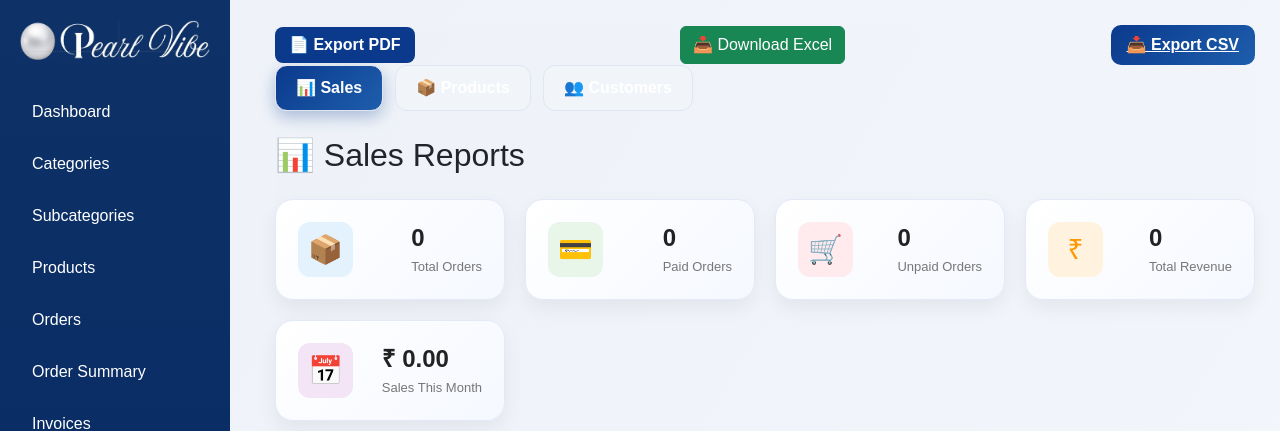
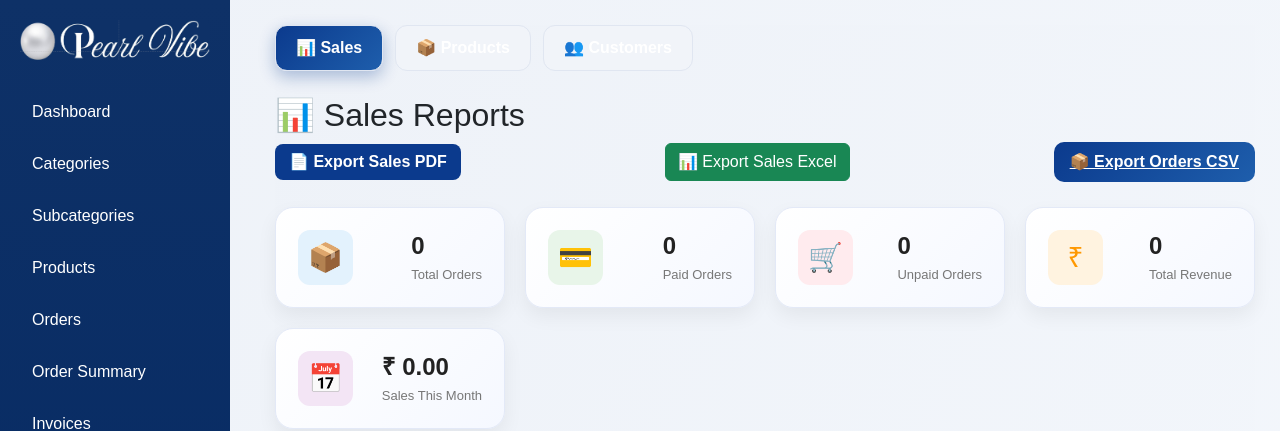
Before and after one commit to DhrutiYadav/pearl-vibe-django, a Django app: page /dashboard/reports/ in a window 1280 px wide. Shown: the top 431 px of the page. Run offline with Django 4.2, Linux system fonts and the light colour scheme; the visitor is signed in with stand-in values (Sample User, id 1); data comes from the database, SQL or seed files in the repository; data that the repository does not hold is empty; some libraries are stand-ins or nearby versions.

Commit message:
reports corrects the buttons only csv works

```diff
--- a/dashboard/templates/dashboard/reports.html
+++ b/dashboard/templates/dashboard/reports.html
@@ -2,19 +2,7 @@
 {% load static %}
 {% block content %}
 <div class="dashboard-ui">
-    <div style="display:flex; justify-content:space-between; align-items:center;">
-    <!--    <h2>📊 Sales Reports</h2>-->
 
-        <button onclick="exportPDF()" class="btn-primary">
-            📄 Export PDF
-        </button>
-        <a href="{% url 'dashboard:export_excel' %}" class="btn btn-success">
-        📥 Download Excel
-    </a>
-        <a href="{% url 'dashboard:export_csv' %}" class="btn-primary">
-        📥 Export CSV
-    </a>
-    </div>
     <!-- 🔷 TABS -->
     <div class="tabs">
         <button class="tab-btn active" data-tab="sales">📊 Sales</button>
@@ -25,6 +13,21 @@
          <!-- ================= SALES TAB ================= -->
         <div id="sales" class="tab-content" style="display:block;">
             <h2>📊 Sales Reports</h2>
+
+                <div style="display:flex; justify-content:space-between; align-items:center;">
+                <!--    <h2>📊 Sales Reports</h2>-->
+
+                    <button onclick="exportPDF('sales','sales_report.pdf')" class="btn-primary">
+                        📄 Export Sales PDF
+                    </button>
+                     <a href="{% url 'dashboard:export_excel' %}" class="btn btn-success">
+                        📊 Export Sales Excel
+                    </a>
+
+                    <a href="{% url 'dashboard:export_csv' %}" class="btn-primary">
+                        📦 Export Orders CSV
+                    </a>
+                </div>
                         <!-- 🔷 STATS -->
 
             <div class="section-card">
@@ -328,6 +331,22 @@
     </div>
 
     <div id="products" class="tab-content" style="display:none;">
+
+        <div class="report-actions">
+
+            <button onclick="exportPDF('products','products_report.pdf')" class="btn-primary">
+                📄 Export Products PDF
+            </button>
+
+            <a href="{% url 'dashboard:export_products_excel' %}" class="btn btn-success">
+                📊 Export Products Excel
+            </a>
+
+            <a href="{% url 'dashboard:export_products_csv' %}" class="btn-primary">
+                📦 Export Products CSV
+            </a>
+
+        </div>
         <h3>🏆 Top Selling Products</h3>
 
         <table class="custom-table">
@@ -376,6 +395,22 @@
     </div>
 
     <div id="customers" class="tab-content" style="display:none;">
+
+    <div class="report-actions">
+
+        <button onclick="exportPDF('customers','customers_report.pdf')" class="btn-primary">
+            📄 Export Customers PDF
+        </button>
+
+        <a href="{% url 'dashboard:export_customers_excel' %}" class="btn btn-success">
+            📊 Export Customers Excel
+        </a>
+
+        <a href="{% url 'dashboard:export_customers_csv' %}" class="btn-primary">
+            📦 Export Customers CSV
+        </a>
+
+    </div>
         <h3 class="mt-5">💎 Top Customers by Lifetime Value (CLV)</h3>
 
         <table class="custom-table">
@@ -522,15 +557,18 @@ document.addEventListener("DOMContentLoaded", function () {
 <script src="https://cdn.jsdelivr.net/npm/chart.js"></script>
 <script src="https://cdnjs.cloudflare.com/ajax/libs/jspdf/2.5.1/jspdf.umd.min.js"></script>
 <script>
-async function exportPDF() {
+async function exportPDF(sectionId, filename="report.pdf") {
+
     const { jsPDF } = window.jspdf;
 
-    const element = document.getElementById("reportContent");
+    const element = document.getElementById(sectionId);
 
-    // Capture UI
-    const canvas = await html2canvas(element, {
-        scale: 2
-    });
+    if (!element) {
+        alert("Report section not found");
+        return;
+    }
+
+    const canvas = await html2canvas(element, { scale: 2 });
 
     const imgData = canvas.toDataURL("image/png");
 
@@ -546,7 +584,6 @@ async function exportPDF() {
     pdf.addImage(imgData, 'PNG', 0, position, imgWidth, imgHeight);
     heightLeft -= pageHeight;
 
-    // Handle multiple pages
     while (heightLeft > 0) {
         position = heightLeft - imgHeight;
         pdf.addPage();
@@ -554,7 +591,7 @@ async function exportPDF() {
         heightLeft -= pageHeight;
     }
 
-    pdf.save("sales_report.pdf");
+    pdf.save(filename);
 }
 </script>
 
--- a/dashboard/urls.py
+++ b/dashboard/urls.py
@@ -57,4 +57,8 @@ urlpatterns = [
     path('reports/', views.reports_dashboard, name='reports_dashboard'),
     path('export-csv/', views.export_orders_csv, name='export_csv'),
     path('export-excel/', views.export_sales_excel, name='export_excel'),
+    path('export-products-excel/', views.export_products_excel, name='export_products_excel'),
+    path('export-products-csv/', views.export_products_csv, name='export_products_csv'),
+    path('export-customers-excel/', views.export_customers_excel, name='export_customers_excel'),
+    path('export-customers-csv/', views.export_customers_csv, name='export_customers_csv'),
 ]
--- a/dashboard/views.py
+++ b/dashboard/views.py
@@ -17,15 +17,10 @@ from datetime import timedelta
 from collections import defaultdict
 from django.db.models import Q
 from django.shortcuts import get_object_or_404, redirect, render
-
 from store.forms import CustomerForm
-
 from store.forms import OrderSummaryForm
-
 from store.forms import InvoiceForm
-
 from store.forms import ShippingAddressForm
-
 from django.db.models.functions import ExtractDay, ExtractMonth, TruncMonth, TruncYear
 from django.db.models import Sum, Count, F, DecimalField, ExpressionWrapper
 from store.forms import UserEditForm
@@ -33,6 +28,8 @@ from django.utils.dateparse import parse_datetime
 from django.http import HttpResponse
 import openpyxl
 import csv
+from openpyxl.styles import Font
+
 
 def is_admin(user):
     return user.is_staff or user.is_superuser
@@ -963,8 +960,7 @@ def export_orders_csv(request):
     return response
 
 def export_sales_excel(request):
-    from store.models import OrderItem
-    from django.db.models import Sum, F, DecimalField, ExpressionWrapper
+
 
     # Create workbook
     wb = openpyxl.Workbook()
@@ -974,6 +970,12 @@ def export_sales_excel(request):
     # Header
     ws.append(["Product", "Quantity Sold", "Revenue"])
 
+    for cell in ws[1]:
+        cell.font = Font(bold=True)
+
+    ws.column_dimensions['A'].width = 30
+    ws.column_dimensions['B'].width = 15
+    ws.column_dimensions['C'].width = 15
     # Data
     sales = OrderItem.objects.filter(order__complete=True) \
         .values('product__name') \
@@ -1002,6 +1004,144 @@ def export_sales_excel(request):
 
     wb.save(response)
     return response
+
+
+def export_products_excel(request):
+    from store.models import OrderItem
+
+    wb = openpyxl.Workbook()
+    ws = wb.active
+    ws.title = "Products Report"
+
+    ws.append(["Product", "Units Sold", "Revenue"])
+
+    # make header bold
+    for cell in ws[1]:
+        cell.font = Font(bold=True)
+
+    # set column widths
+    ws.column_dimensions['A'].width = 30
+    ws.column_dimensions['B'].width = 15
+    ws.column_dimensions['C'].width = 15
+    products = OrderItem.objects.filter(order__complete=True) \
+        .values('product__name') \
+        .annotate(
+            total_sold=Sum('quantity'),
+            revenue=Sum(
+                ExpressionWrapper(
+                    F('product__price') * F('quantity'),
+                    output_field=DecimalField()
+                )
+            )
+        ).order_by('-total_sold')
+
+    for p in products:
+        ws.append([
+            p['product__name'],
+            p['total_sold'],
+            float(p['revenue'] or 0)
+        ])
+
+    response = HttpResponse(
+        content_type='application/vnd.openxmlformats-officedocument.spreadsheetml.sheet'
+    )
+    response['Content-Disposition'] = 'attachment; filename="products_report.xlsx"'
+
+    wb.save(response)
+    return response
+
+def export_products_csv(request):
+    response = HttpResponse(content_type='text/csv')
+    response['Content-Disposition'] = 'attachment; filename="products_report.csv"'
+
+    writer = csv.writer(response)
+    writer.writerow(["Product", "Units Sold", "Revenue"])
+
+    products = OrderItem.objects.filter(order__complete=True) \
+        .values('product__name') \
+        .annotate(
+            total_sold=Sum('quantity'),
+            revenue=Sum(
+                ExpressionWrapper(
+                    F('product__price') * F('quantity'),
+                    output_field=DecimalField()
+                )
+            )
+        )
+
+    for p in products:
+        writer.writerow([
+            p['product__name'],
+            p['total_sold'],
+            float(p['revenue'] or 0)
+        ])
+
+    return response
+
+def export_customers_excel(request):
+
+    wb = openpyxl.Workbook()
+    ws = wb.active
+    ws.title = "Customers Report"
+
+    ws.append(["Customer", "Total Orders", "Total Spent"])
+
+    customers = OrderItem.objects.filter(order__complete=True) \
+        .values('order__customer__user__username') \
+        .annotate(
+            total_orders=Count('order', distinct=True),
+            total_spent=Sum(
+                ExpressionWrapper(
+                    F('product__price') * F('quantity'),
+                    output_field=DecimalField()
+                )
+            )
+        ).order_by('-total_spent')
+
+    for c in customers:
+        ws.append([
+            c['order__customer__user__username'],
+            c['total_orders'],
+            float(c['total_spent'] or 0)
+        ])
+
+    response = HttpResponse(
+        content_type='application/vnd.openxmlformats-officedocument.spreadsheetml.sheet'
+    )
+    response['Content-Disposition'] = 'attachment; filename="customers_report.xlsx"'
+
+    wb.save(response)
+    return response
+
+def export_customers_csv(request):
+    response = HttpResponse(content_type='text/csv')
+    response['Content-Disposition'] = 'attachment; filename="customers_report.csv"'
+
+    writer = csv.writer(response)
+    writer.writerow(["Customer", "Total Orders", "Total Spent"])
+
+    customers = OrderItem.objects.filter(order__complete=True) \
+        .values('order__customer__user__username') \
+        .annotate(
+            total_orders=Count('order', distinct=True),
+            total_spent=Sum(
+                ExpressionWrapper(
+                    F('product__price') * F('quantity'),
+                    output_field=DecimalField()
+                )
+            )
+        )
+
+    for c in customers:
+        writer.writerow([
+            c['order__customer__user__username'],
+            c['total_orders'],
+            float(c['total_spent'] or 0)
+        ])
+
+    return response
+
+
 
 def edit_order(request, order_id):
     order = Order.objects.get(id=order_id)
```
Lines whose indentation alone changed are shown as unchanged.
